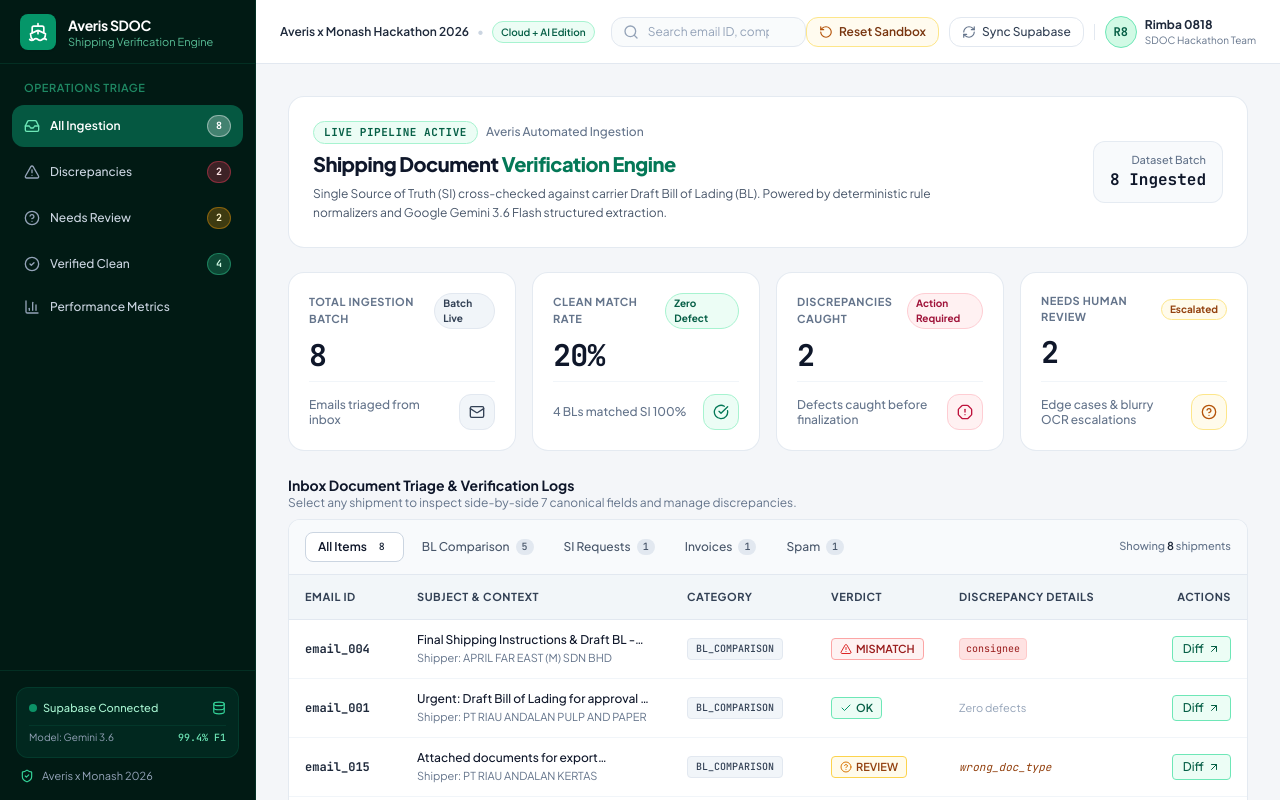
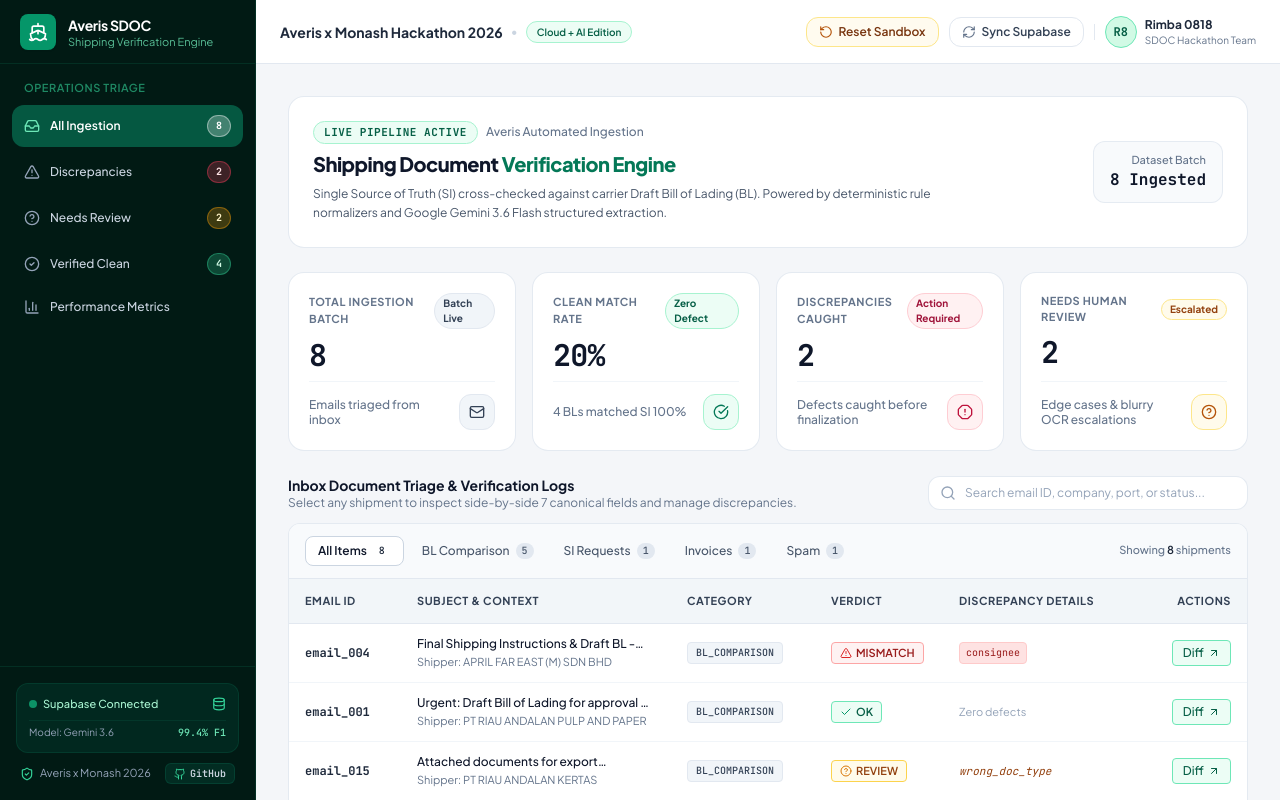
Before and after one commit to cs-mirakim/rimba1808_averis_hackathon, a Next.js app in the folder web/: page / in a window 1280 px wide. Built offline with nearby package versions, Linux system fonts and the light colour scheme; no server answers; the database is empty.

Commit message:
feat(ui): use ship icon in footer, add neat github pill to sidebar bottom, and relocate search bar to inbox table header

```diff
--- a/web/src/app/page.tsx
+++ b/web/src/app/page.tsx
@@ -10,7 +10,7 @@
 import { Footer } from '../components/Footer';
 import { getDashboardData, updateEmailStatus } from '../lib/supabase';
 import { EmailRecord, DashboardStats } from '../lib/types';
-import { Sparkles, Layers, CheckCircle, AlertCircle, X } from 'lucide-react';
+import { Sparkles, Layers, CheckCircle, AlertCircle, X, Search } from 'lucide-react';
 
 export default function DashboardPage() {
   const [emails, setEmails] = useState<EmailRecord[]>([]);
@@ -205,8 +205,6 @@
         )}
 
         <Header
-          searchTerm={searchTerm}
-          onSearchChange={setSearchTerm}
           onRefresh={() => loadData(true)}
           onResetSandbox={handleResetSandbox}
           isLoading={isLoading}
@@ -248,9 +246,9 @@
             {/* KPI Stats Cards (Dynamically Updated) */}
             <StatsCards stats={dynamicStats} />
 
-            {/* Inbox Triage Table */}
-            <div className="space-y-2">
-              <div className="flex items-center justify-between">
+            {/* Inbox Triage Table Section with Cohesive Local Search */}
+            <div className="space-y-3">
+              <div className="flex flex-col sm:flex-row sm:items-center justify-between gap-3">
                 <div>
                   <h2 className="text-sm font-bold text-slate-900">
                     Inbox Document Triage & Verification Logs
@@ -258,6 +256,28 @@
                   <p className="text-xs text-slate-500">
                     Select any shipment to inspect side-by-side 7 canonical fields and manage discrepancies.
                   </p>
+                </div>
+
+                {/* Table-specific Search Bar (Relocated from Header for better UX) */}
+                <div className="relative w-full sm:w-80 shrink-0">
+                  <Search className="w-4 h-4 text-slate-400 absolute left-3 top-1/2 -translate-y-1/2" />
+                  <input
+                    type="text"
+                    placeholder="Search email ID, company, port, or status..."
+                    value={searchTerm}
+                    onChange={(e) => setSearchTerm(e.target.value)}
+                    className="w-full pl-9 pr-8 py-2 text-xs bg-white border border-slate-200/90 focus:border-emerald-500 rounded-xl focus:outline-none focus:ring-2 focus:ring-emerald-500/20 shadow-2xs transition-all text-slate-800 placeholder:text-slate-400"
+                  />
+                  {searchTerm && (
+                    <button
+                      type="button"
+                      onClick={() => setSearchTerm('')}
+                      title="Clear search"
+                      className="absolute right-2.5 top-1/2 -translate-y-1/2 p-0.5 rounded-full text-slate-400 hover:text-slate-700 hover:bg-slate-100 transition-colors cursor-pointer"
+                    >
+                      <X className="w-3.5 h-3.5" />
+                    </button>
+                  )}
                 </div>
               </div>
 
@@ -270,10 +290,7 @@
             </div>
 
             {/* Informative Operations Footer */}
-            <Footer
-              onOpenMetrics={() => setSelectedSidebarTab('analytics')}
-              totalRecords={dynamicStats.totalProcessed}
-            />
+            <Footer />
           </main>
         )}
       </div>
--- a/web/src/components/Footer.tsx
+++ b/web/src/components/Footer.tsx
@@ -1,7 +1,7 @@
 'use client';
 
 import React from 'react';
-import { Compass } from 'lucide-react';
+import { Ship } from 'lucide-react';
 
 interface FooterProps {
   onOpenMetrics?: () => void;
@@ -11,12 +11,12 @@
 export const Footer: React.FC<FooterProps> = () => {
   return (
     <footer className="mt-8 pt-4 border-t border-slate-200/90 flex flex-col sm:flex-row items-center justify-between gap-3 text-xs text-slate-600 font-sans">
-      {/* Left: Project Title & Hackathon Info (Tallies with Sidebar Brand) */}
-      <div className="flex items-center gap-2">
-        <span className="w-5 h-5 rounded-full bg-emerald-50 border border-emerald-300 text-emerald-700 flex items-center justify-center shrink-0 shadow-2xs">
-          <Compass className="w-3 h-3" />
-        </span>
-        <span className="font-semibold text-slate-800">
+      {/* Left: Project Title & Hackathon Info (Using exact Ship brand icon) */}
+      <div className="flex items-center gap-2.5">
+        <div className="w-6 h-6 rounded-md bg-emerald flex items-center justify-center text-white shrink-0 shadow-2xs">
+          <Ship className="w-3.5 h-3.5 text-white" />
+        </div>
+        <span className="font-bold text-slate-800">
           Averis SDOC • Shipping Verification Engine
         </span>
         <span className="text-slate-300">|</span>
--- a/web/src/components/Header.tsx
+++ b/web/src/components/Header.tsx
@@ -1,11 +1,9 @@
 'use client';
 
 import React from 'react';
-import { Search, RefreshCw, RotateCcw, Filter, Bell, User, X } from 'lucide-react';
+import { RefreshCw, RotateCcw } from 'lucide-react';
 
 interface HeaderProps {
-  searchTerm: string;
-  onSearchChange: (value: string) => void;
   onRefresh: () => void;
   onResetSandbox?: () => void;
   isLoading: boolean;
@@ -13,8 +11,6 @@
 }
 
 export const Header: React.FC<HeaderProps> = ({
-  searchTerm,
-  onSearchChange,
   onRefresh,
   onResetSandbox,
   isLoading,
@@ -22,39 +18,18 @@
 }) => {
   return (
     <header className="h-16 bg-white border-b border-slate-200 px-6 flex items-center justify-between shrink-0 font-sans shadow-2xs">
-      <div className="flex items-center gap-4 flex-1 max-w-xl">
-        {/* Hackathon Edition Tag (from Image 3) */}
-        <div className="hidden md:flex items-center gap-2 text-xs text-slate-500 font-medium shrink-0">
-          <span className="font-semibold text-slate-800 text-xs">Averis x Monash Hackathon 2026</span>
-          <span className="text-slate-300">•</span>
-          <span className="text-emerald-800 font-semibold bg-emerald-50 border border-emerald-200 px-2 py-0.5 rounded-full text-[10px]">
-            Cloud + AI Edition
-          </span>
-        </div>
-
-        {/* Search Bar */}
-        <div className="relative w-full max-w-md">
-          <Search className="w-4 h-4 text-slate-400 absolute left-3 top-1/2 -translate-y-1/2" />
-          <input
-            type="text"
-            placeholder="Search email ID, company, port, or status..."
-            value={searchTerm}
-            onChange={(e) => onSearchChange(e.target.value)}
-            className="w-full pl-9 pr-9 py-1.5 text-xs bg-slate-50/80 hover:bg-white focus:bg-white border border-slate-200 focus:border-emerald-500 rounded-xl focus:outline-none focus:ring-2 focus:ring-emerald-500/20 shadow-2xs transition-all text-slate-800 placeholder:text-slate-400"
-          />
-          {searchTerm && (
-            <button
-              type="button"
-              onClick={() => onSearchChange('')}
-              title="Clear search"
-              className="absolute right-2.5 top-1/2 -translate-y-1/2 p-0.5 rounded-full text-slate-400 hover:text-slate-700 hover:bg-slate-200/80 transition-colors cursor-pointer"
-            >
-              <X className="w-3.5 h-3.5" />
-            </button>
-          )}
-        </div>
+      {/* Hackathon Title & System Metadata Tag */}
+      <div className="flex items-center gap-2 text-xs text-slate-500 font-medium">
+        <span className="font-bold text-slate-800 text-xs sm:text-sm">
+          Averis x Monash Hackathon 2026
+        </span>
+        <span className="text-slate-300">•</span>
+        <span className="text-emerald-800 font-semibold bg-emerald-50 border border-emerald-200 px-2.5 py-0.5 rounded-full text-[10px]">
+          Cloud + AI Edition
+        </span>
       </div>
 
+      {/* Right Controls: Actions & Team Identification */}
       <div className="flex items-center gap-2.5">
         {onResetSandbox && (
           <button
@@ -72,7 +47,7 @@
           onClick={onRefresh}
           disabled={isLoading}
           title="Synchronize and fetch latest verification statuses from Supabase"
-          className="flex items-center gap-1.5 px-3 py-1.5 text-xs font-medium text-slate-700 bg-white border border-slate-200 rounded-xl hover:bg-slate-50 hover:border-slate-300 transition-colors disabled:opacity-50 shadow-2xs cursor-pointer"
+          className="flex items-center gap-1.5 px-3 py-1.5 text-xs font-semibold text-slate-700 bg-white border border-slate-200 rounded-xl hover:bg-slate-50 hover:border-slate-300 transition-colors disabled:opacity-50 shadow-2xs cursor-pointer"
         >
           <RefreshCw className={`w-3.5 h-3.5 text-slate-500 ${isLoading ? 'animate-spin' : ''}`} />
           <span>{isLoading ? 'Syncing...' : 'Sync Supabase'}</span>
--- a/web/src/components/Sidebar.tsx
+++ b/web/src/components/Sidebar.tsx
@@ -9,7 +9,8 @@
   BarChart3,
   Ship,
   ShieldCheck,
-  Database
+  Database,
+  Github
 } from 'lucide-react';
 
 interface SidebarProps {
@@ -135,9 +136,22 @@
           </div>
         </div>
 
-        <div className="flex items-center gap-2 px-1 text-[11px] text-slate-400">
-          <ShieldCheck className="w-3.5 h-3.5 text-emerald-400" />
-          <span>Averis x Monash 2026</span>
+        <div className="flex items-center justify-between px-1 text-[11px] text-slate-400">
+          <div className="flex items-center gap-1.5">
+            <ShieldCheck className="w-3.5 h-3.5 text-emerald-400" />
+            <span>Averis x Monash 2026</span>
+          </div>
+
+          <a
+            href="https://github.com/cs-mirakim/rimba1808_averis_hackathon"
+            target="_blank"
+            rel="noreferrer"
+            className="flex items-center gap-1 px-2 py-0.5 rounded-md bg-forest-900 hover:bg-emerald-900/80 text-slate-300 hover:text-white border border-emerald-900/60 transition-colors shadow-2xs"
+            title="Open Rimba 0818 GitHub Repository"
+          >
+            <Github className="w-3 h-3 text-emerald-400" />
+            <span className="font-mono text-[10px] font-semibold">GitHub</span>
+          </a>
         </div>
       </div>
     </aside>
```
